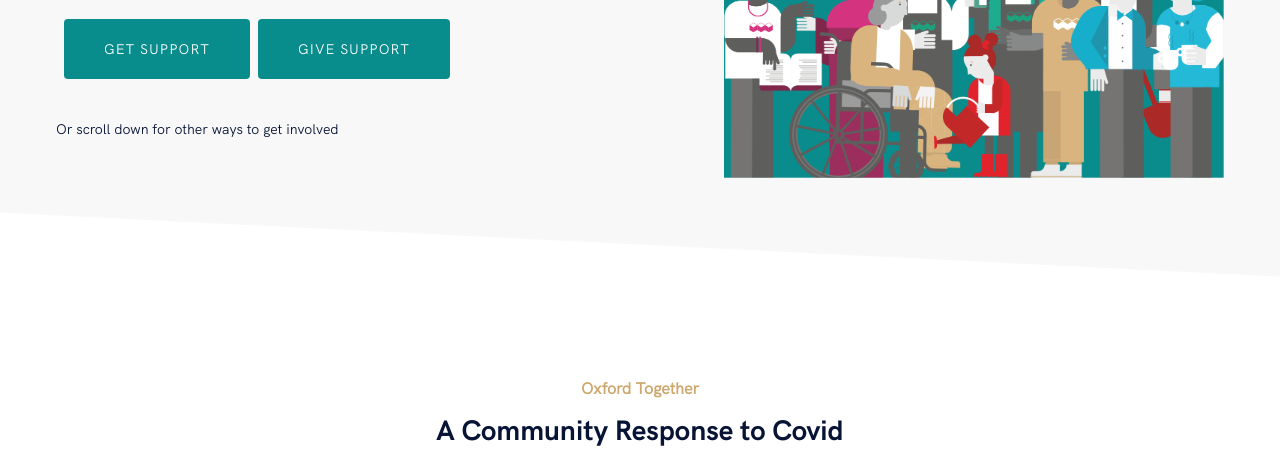
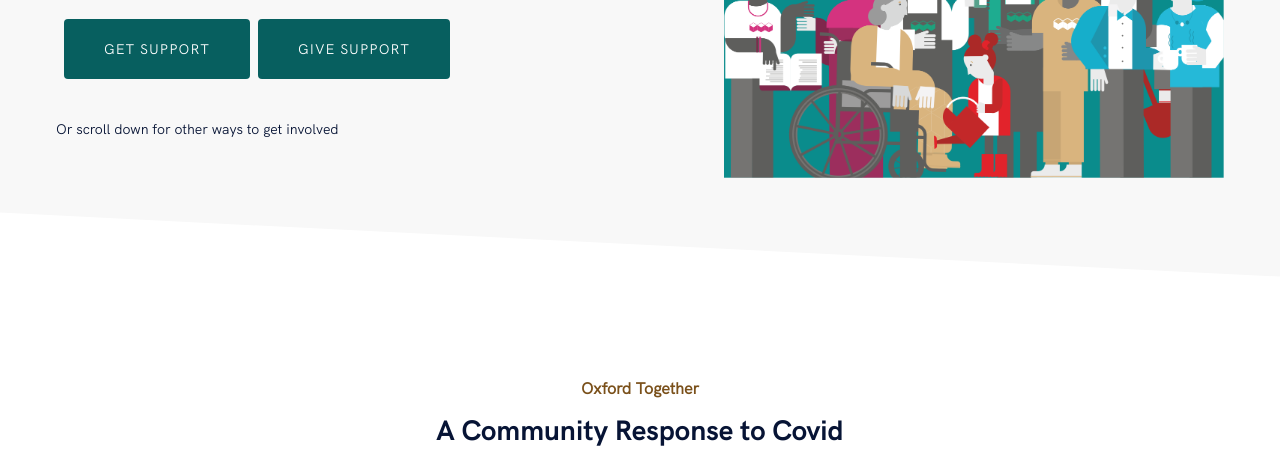
Before and after one commit to oxfordtogether/website, a Gatsby site: page / in a window 1280 px wide. Shown: the part 348-800 px from the top of the page. Built offline with nearby package versions, Linux system fonts and the light colour scheme; Gatsby itself is replaced by a stand-in of ours.

Commit message:
Colour contrast for text to adhere to WCAG AAA (7:1 ratio)

```diff
--- a/src/styles/theme.js
+++ b/src/styles/theme.js
@@ -24,8 +24,8 @@
 
   color: {
     primary: "#071435",
-    secondary: "#098c8c",
-    accent: "#cca86e",
+    secondary: "#075F5F",
+    accent: "#7A501A",
     background: {
       white: "#ffffff",
       light: "#f8f8f8",
```
